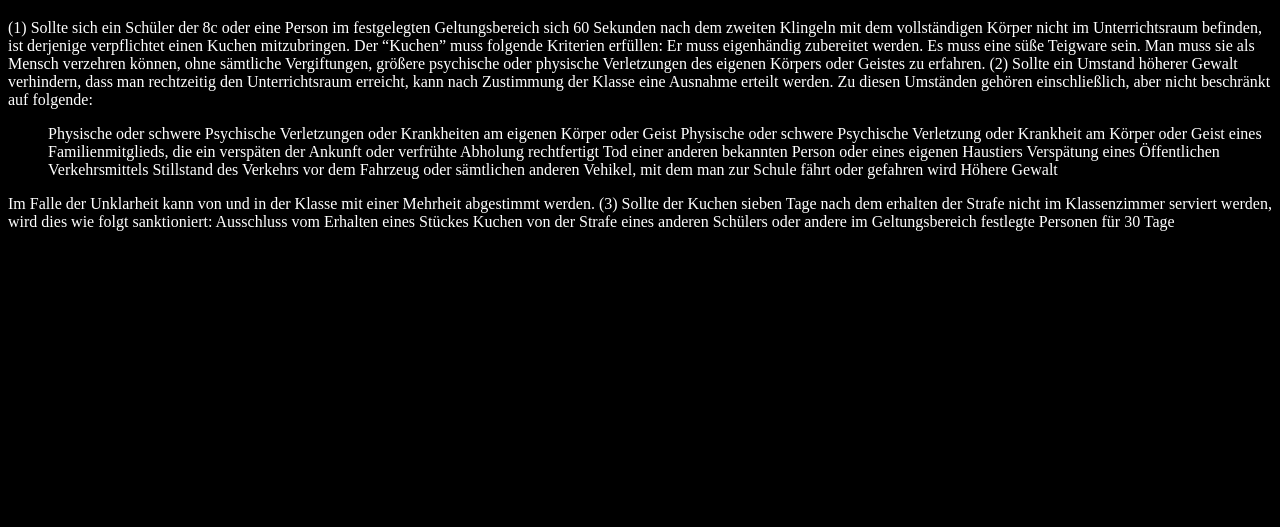
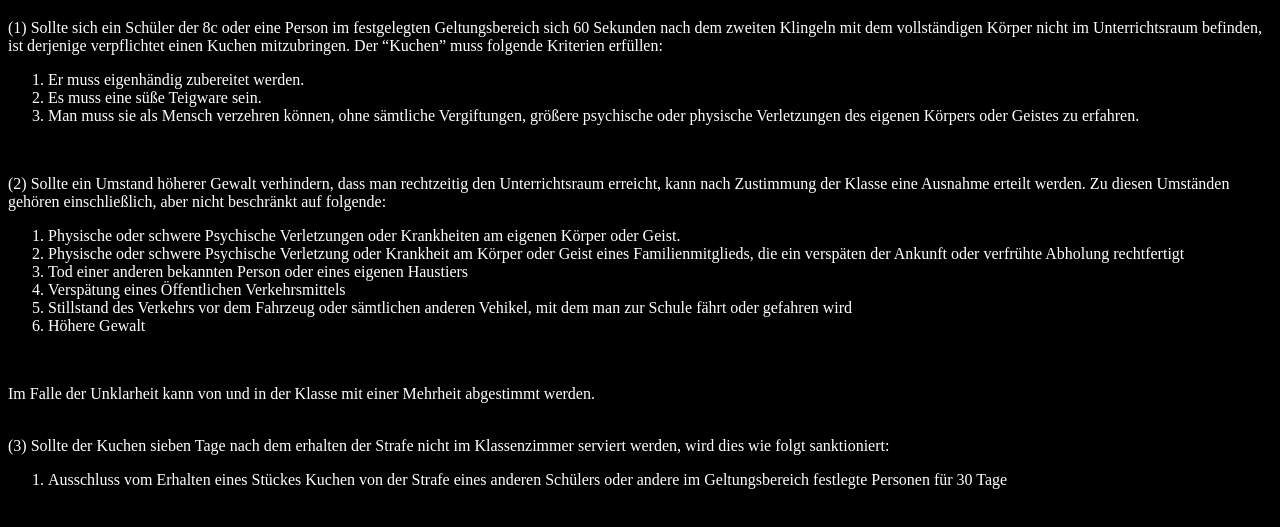
Before and after one commit to shinysoftwaffle/Kuchen, a plain HTML site: page pages/Paragraph1.html in a window 1280 px wide. Shown: the part 61-588 px from the top of the page. Drawn offline with Linux system fonts and the light colour scheme.

Commit message:
Update Paragraph1.html
Markdown

```diff
--- a/pages/Paragraph1.html
+++ b/pages/Paragraph1.html
@@ -13,26 +13,29 @@
     <h1>§1 - Kuchengesetz</h1>
 
 
-(1) Sollte sich ein Schüler der 8c oder eine Person im festgelegten Geltungsbereich sich 60 Sekunden nach dem zweiten Klingeln mit dem vollständigen Körper nicht im Unterrichtsraum befinden, ist derjenige verpflichtet einen Kuchen mitzubringen. Der “Kuchen” muss folgende Kriterien erfüllen:
-
-Er muss eigenhändig zubereitet werden.
-Es muss eine süße Teigware sein.
-Man muss sie als Mensch verzehren können, ohne sämtliche Vergiftungen, größere psychische oder physische Verletzungen des eigenen Körpers oder Geistes zu erfahren.
-
-(2) Sollte ein Umstand höherer Gewalt verhindern, dass man rechtzeitig den Unterrichtsraum erreicht, kann nach Zustimmung der Klasse eine Ausnahme erteilt werden. Zu diesen Umständen gehören einschließlich, aber nicht beschränkt auf folgende:
-<ul>
-Physische oder schwere Psychische Verletzungen oder Krankheiten am eigenen Körper oder Geist
-Physische oder schwere Psychische Verletzung oder Krankheit am Körper oder Geist eines Familienmitglieds, die ein verspäten der Ankunft oder verfrühte Abholung rechtfertigt
-Tod einer anderen bekannten Person oder eines eigenen Haustiers
-Verspätung eines Öffentlichen Verkehrsmittels
-Stillstand des Verkehrs vor dem Fahrzeug oder sämtlichen anderen Vehikel, mit dem man zur Schule fährt oder gefahren wird
-Höhere Gewalt
-</ul>
-Im Falle der Unklarheit kann von und in der Klasse mit einer Mehrheit abgestimmt werden.
-
+<p>(1) Sollte sich ein Schüler der 8c oder eine Person im festgelegten Geltungsbereich sich 60 Sekunden nach dem zweiten Klingeln mit dem vollständigen Körper nicht im Unterrichtsraum befinden, ist derjenige verpflichtet einen Kuchen mitzubringen. Der “Kuchen” muss folgende Kriterien erfüllen:</p>
+<ol>
+<li>Er muss eigenhändig zubereitet werden.</li>
+<li>Es muss eine süße Teigware sein.</li>
+<li>Man muss sie als Mensch verzehren können, ohne sämtliche Vergiftungen, größere psychische oder physische Verletzungen des eigenen Körpers oder Geistes zu erfahren.</li>
+</ol>
+</br>
+<p>(2) Sollte ein Umstand höherer Gewalt verhindern, dass man rechtzeitig den Unterrichtsraum erreicht, kann nach Zustimmung der Klasse eine Ausnahme erteilt werden. Zu diesen Umständen gehören einschließlich, aber nicht beschränkt auf folgende:</p>
+<ol>
+<li>Physische oder schwere Psychische Verletzungen oder Krankheiten am eigenen Körper oder Geist.</li>
+<li>Physische oder schwere Psychische Verletzung oder Krankheit am Körper oder Geist eines Familienmitglieds, die ein verspäten der Ankunft oder verfrühte Abholung rechtfertigt</li>
+<li>Tod einer anderen bekannten Person oder eines eigenen Haustiers</li>
+<li>Verspätung eines Öffentlichen Verkehrsmittels</li>
+<li>Stillstand des Verkehrs vor dem Fahrzeug oder sämtlichen anderen Vehikel, mit dem man zur Schule fährt oder gefahren wird</li>
+<li>Höhere Gewalt</li>
+</ol>
+</br>
+<p>Im Falle der Unklarheit kann von und in der Klasse mit einer Mehrheit abgestimmt werden.</p>
+</br>
 (3) Sollte der Kuchen sieben Tage nach dem erhalten der Strafe nicht im Klassenzimmer serviert werden, wird dies wie folgt sanktioniert:
-
-Ausschluss vom Erhalten eines Stückes Kuchen von der Strafe eines anderen Schülers oder andere im Geltungsbereich festlegte Personen für 30 Tage
+<ol>
+<li>Ausschluss vom Erhalten eines Stückes Kuchen von der Strafe eines anderen Schülers oder andere im Geltungsbereich festlegte Personen für 30 Tage</li>
+</ol>
   </body>
   <script>
 
```
